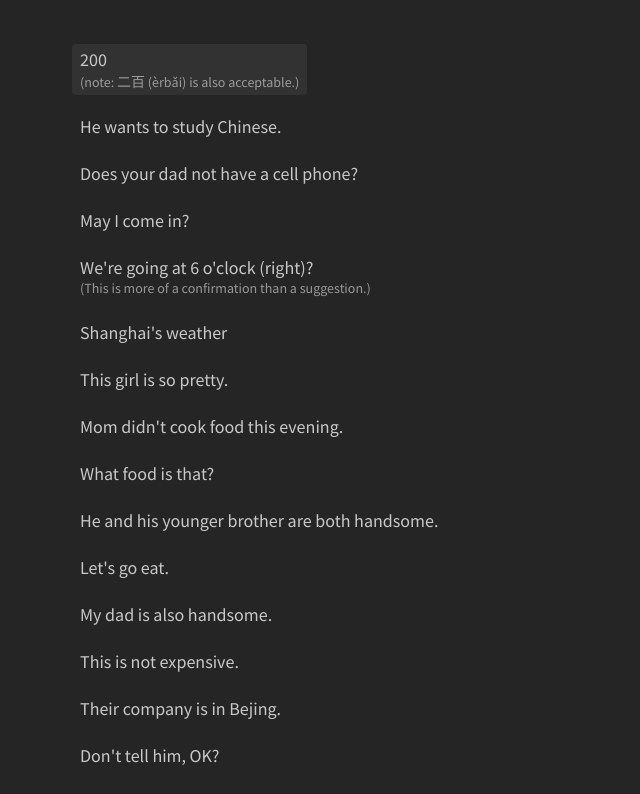
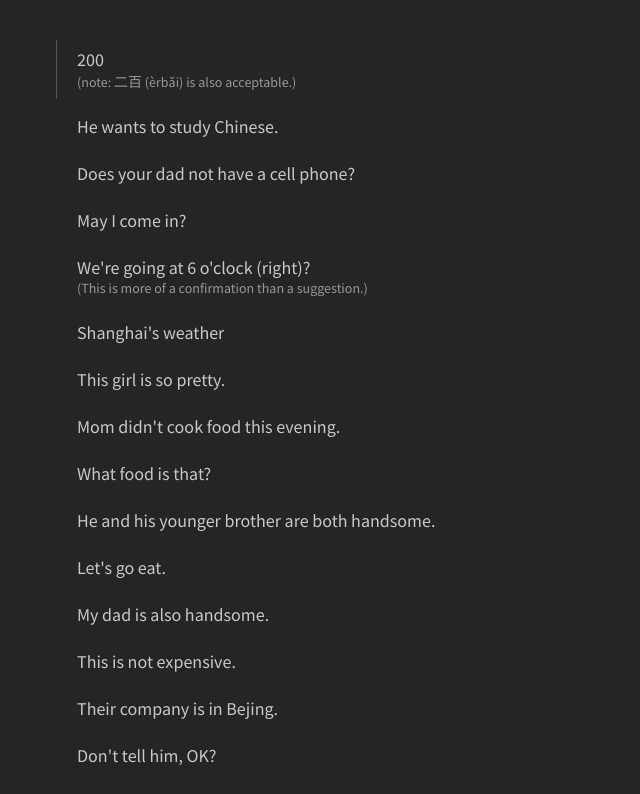
Before and after one commit to Xyzrr/shuo-chinese, a React (Create React App) app: page / in a window 1280 px wide. Shown: the top 794 px of the page, without its empty margins (0-640 px from the left). Built offline with nearby package versions, Linux system fonts and the light colour scheme; what pinyin-split would draw is missing.

Commit message:
genius active style tweak

```diff
--- a/src/App.styles.ts
+++ b/src/App.styles.ts
@@ -21,6 +21,7 @@ export const FullPage = styled.div``;
 
 export const EnglishWrapper = styled.div`
   padding: 32px;
+  padding-left: 16px;
   text-align: left;
   width: calc(min(45vw, 1200px * 0.45) - 32px);
 `;
@@ -31,10 +32,14 @@ export const EnglishItemInner = styled.div`
   border-radius: 4px;
 `;
 
-export const EnglishItem = styled.div<{ active?: boolean }>`
+export const EnglishItem = styled.div<{
+  active?: boolean;
+  reveal: "none" | "answer" | "article";
+}>`
   position: relative;
   font-size: 18px;
-  padding: 4px 0;
+  padding: 4px;
+  padding-left: 12px;
   margin: 8px 0;
   cursor: default;
   &:hover {
@@ -42,13 +47,19 @@ export const EnglishItem = styled.div<{ active?: boolean }>`
       background: rgba(255, 255, 255, 0.03);
     }
   }
+  border-left: 1px solid transparent;
+
   ${(props) =>
     props.active &&
-    css`
-      ${EnglishItemInner} {
-        background: #323232 !important;
-      }
-    `}
+    (props.reveal === "none"
+      ? css`
+          border-left: 1px solid #555;
+        `
+      : css`
+          ${EnglishItemInner} {
+            background: #323232 !important;
+          }
+        `)}
 `;
 
 export const GrammarArticleWrapper = styled.div`
--- a/src/App.tsx
+++ b/src/App.tsx
@@ -96,7 +96,9 @@ const App: React.FC = () => {
     (article) => article.title === cards[selectedIndex].article
   );
 
-  const [reveal, setReveal] = React.useState("none");
+  const [reveal, setReveal] = React.useState<"none" | "answer" | "article">(
+    "none"
+  );
 
   React.useEffect(() => {
     const onKeyDown = (e: KeyboardEvent) => {
@@ -146,6 +148,7 @@ const App: React.FC = () => {
           {cards.map((card, i) => (
             <S.EnglishItem
               key={i}
+              reveal={reveal}
               onClick={(e) => {
                 e.stopPropagation();
                 console.log("selected", i);
```
